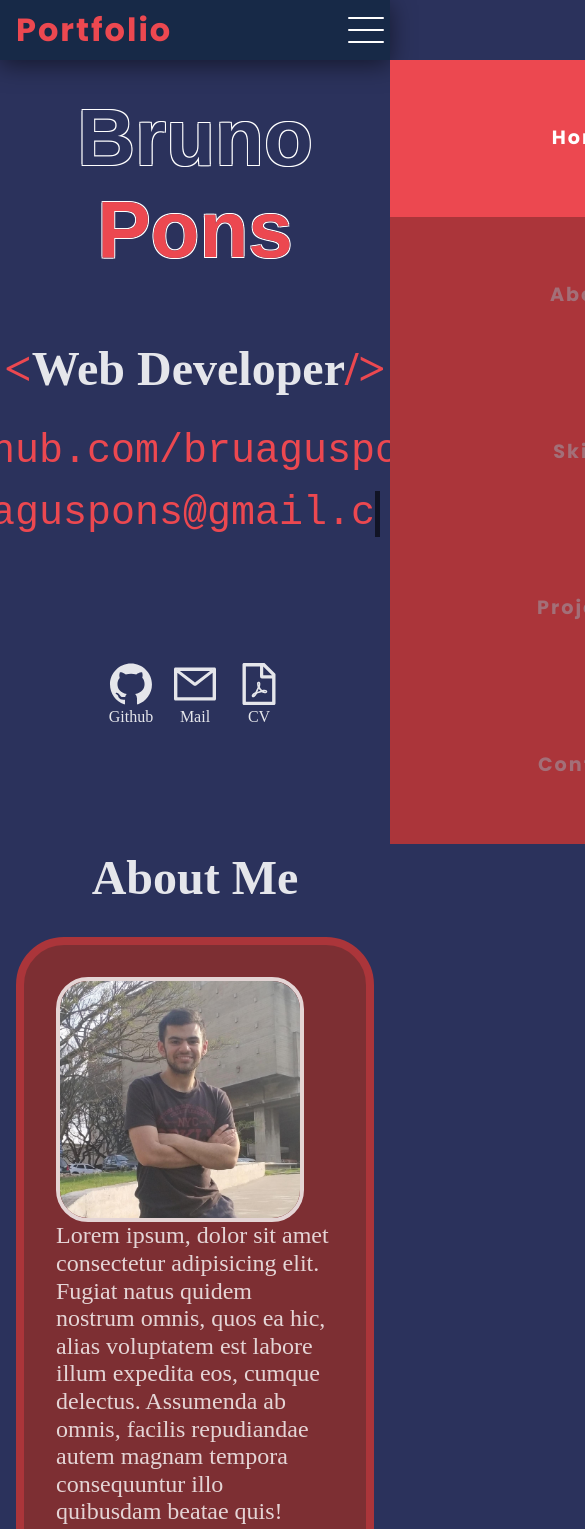
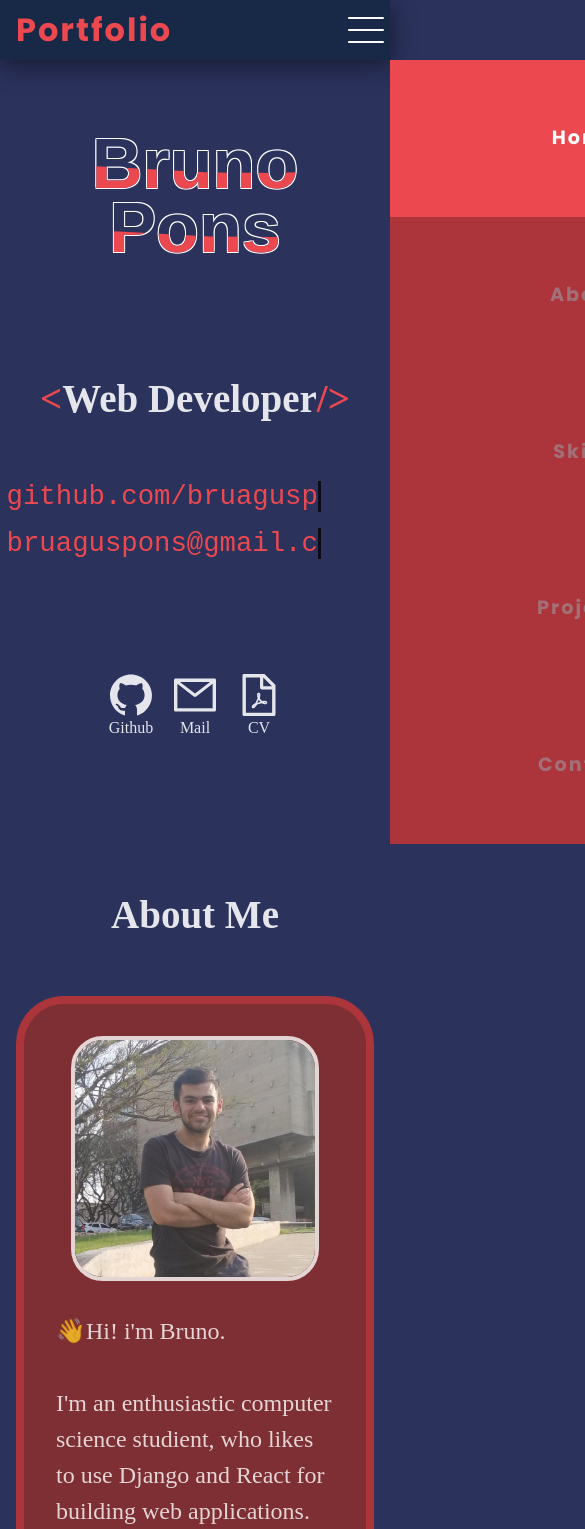
Before and after one commit to bruaguspons/portfolio, a React (Vite) app: page / in a window 390 px wide. Shown: the top 1529 px of the page, 585 px wide, since content can reach past the window. Built offline with nearby package versions, Linux system fonts and the light colour scheme.

Commit message:
about/projects added

```diff
--- a/src/App.jsx
+++ b/src/App.jsx
@@ -1,7 +1,9 @@
 import { useState } from 'react'
 import reactLogo from './assets/react.svg'
 import About from './components/About'
+import Contact from './components/Contact'
 import Header from './components/Header'
+import Projects from './components/Projects'
 import Skills from './components/Skills'
 function App() {
   return (
@@ -9,8 +11,8 @@ function App() {
       <Header />
       <About />
       <Skills />
-      <section id='projects' style={{ height: 500 + 'px' }}>Projects</section>
-      <section id='contact' style={{ height: 500 + 'px' }}>Contact</section>
+      <Projects />
+      <Contact />
     </>
   )
 }
--- a/src/components/About.jsx
+++ b/src/components/About.jsx
@@ -6,7 +6,17 @@ const About = () => {
             <h2 className='title'>About Me</h2>
             <section className='card'>
 
-                <p><img src={Potho} alt="" />Lorem ipsum, dolor sit amet consectetur adipisicing elit. Fugiat natus quidem nostrum omnis, quos ea hic, alias voluptatem est labore illum expedita eos, cumque delectus. Assumenda ab omnis, facilis repudiandae autem magnam tempora consequuntur illo quibusdam beatae quis! Beatae a laborum perspiciatis fugiat doloribus consectetur, facilis quos, ullam eligendi iusto, vero atque quisquam voluptate delectus sint architecto consequatur hic est. Nobis quos tempore quasi blanditiis natus velit earum adipisci non et? Voluptas rerum facilis, necessitatibus, voluptatem assumenda sint asperiores porro tempora, voluptatum voluptates soluta quia unde quis. Qui dolorum architecto ducimus eaque rem assumenda accusantium atque ut, labore fugiat natus?</p>
+                <p>
+                    <img src={Potho} alt="" />
+                    👋Hi! i'm Bruno.
+                    <br></br>
+                    <br></br>
+                    I'm an enthusiastic computer science studient,  who likes to use Django and React for building web applications.
+                    <br></br>
+                    I like to learn on my own and solve challenging problems. In my free time, I solve problems on HackerRank, read tech articles and i enjoy playing chess.
+                    <br></br>
+                    I'm a team worker, hard worker, responsible and i'm looking for my first job.
+                </p>
             </section>
         </div>
     )
--- /dev/null
+++ b/src/components/Contact.jsx
@@ -0,0 +1,11 @@
+import React from 'react'
+
+const Contact = () => {
+    return (
+        <div id='contact'>
+            <h2 className='title'>Contact</h2>
+        </div>
+    )
+}
+
+export default Contact
--- a/src/components/Home.jsx
+++ b/src/components/Home.jsx
@@ -10,8 +10,10 @@ const Home = () => {
     return (
         <div className="container-home" id='home'>
             <div className='container-name'>
-                <h1 className='border'>Bruno Pons</h1>
-                <h1 className='wave'>Bruno Pons</h1>
+                <h1 className='border name'>Bruno</h1>
+                <h1 className='wave name'>Bruno</h1>
+                <h1 className='border surname'>Pons</h1>
+                <h1 className='wave surname'>Pons</h1>
             </div>
 
 
--- /dev/null
+++ b/src/components/Projects.jsx
@@ -0,0 +1,24 @@
+import React from 'react'
+
+const Projects = () => {
+    return (
+        <div id='projects'>
+            <h2 className='title'>Projects</h2>
+            <div className='cards-content'>
+
+                <div className='card'>
+                    <div style={{ background: 'grey', height: 200 + 'px', margin: 2 + 'rem' }}>Coming soon...</div>
+                    <h3>Blog-Site</h3>
+                    <button></button>
+                </div>
+                <div className='card'>
+                    <div style={{ background: 'grey', height: 200 + 'px', margin: 2 + 'rem' }}>Coming soon...</div>
+                    <h3>Social Media App</h3>
+                    <button></button>
+                </div>
+            </div>
+        </div>
+    )
+}
+
+export default Projects
--- a/src/styles/about.css
+++ b/src/styles/about.css
@@ -6,8 +6,11 @@
 #about img {
     width: 100%;
     max-width: 15rem;
-    float: left;
-    margin-right: 1rem;
+    left: 1rem;
+    top: 0;
+    bottom: 0;
+    margin: auto 0;
+    margin-right: 2rem;
     border: .25rem solid var(--color-text-secundary);
     border-radius: 2rem;
 }
@@ -17,4 +20,21 @@
     margin: 2rem;
     text-align: left;
     font-size: 1.5rem;
+    line-height: 1.5em;
+    display: flex;
 }
+
+
+@media (max-width: 830px) {
+    #about img {
+        left: 0;
+        right: 0;
+        margin: auto;
+    }
+
+    #about p {
+        display: flex;
+        flex-direction: column;
+        gap: 2rem;
+    }
+}
--- /dev/null
+++ b/src/styles/contact.css
@@ -0,0 +1,3 @@
+#contact {
+    margin: 2rem;
+}
--- a/src/styles/home.css
+++ b/src/styles/home.css
@@ -30,6 +30,14 @@ h1 {
     text-align: center;
 }
 
+h1.name {
+    margin-right: 16rem;
+}
+
+h1.surname {
+    margin-left: 16rem;
+}
+
 .border {
     color: var(--primary);
     text-shadow:
@@ -47,7 +55,7 @@ h1 {
 /* sub title */
 h2 {
     margin: 0 auto;
-    margin-bottom: 2rem;
+    margin: 15.0vmin 0;
     font-size: 3rem;
     color: var(--color-text);
 }
@@ -106,7 +114,7 @@ footer>a:hover span {
 .dynamic-text-git,
 .dynamic-text-gmail {
     margin-bottom: 1rem;
-    font-size: 2.5rem;
+    font-size: 2rem;
     /* font-size: clamp(1rem, 3vw + 1rem, 4rem); */
     position: relative;
     font-family: "Source Code Pro", monospace;
@@ -173,6 +181,7 @@ footer>a:hover span {
 @keyframes wave {
 
     0%,
+
     100% {
         clip-path: polygon(0% 47%, 10% 48%, 33% 54%, 54% 60%, 70% 61%, 84% 59%, 100% 52%, 100% 100%, 0% 100%);
     }
@@ -181,3 +190,29 @@ footer>a:hover span {
         clip-path: polygon(0% 60%, 15% 65%, 34% 66%, 51% 62%, 67% 50%, 84% 45%, 100% 46%, 100% 100%, 0% 100%);
     }
 }
+
+@media (max-width: 590px) {
+    h1.name {
+        font-size: 18.0vw;
+        margin-right: 0rem;
+        margin-top: 2rem;
+    }
+
+    h1.surname {
+        font-size: 18.0vw;
+        margin-left: 0rem;
+        margin-top: 6rem;
+    }
+}
+
+@media (max-width: 590px) {
+
+    .dynamic-text-git,
+    .dynamic-text-gmail {
+        font-size: 7.0vw;
+    }
+
+    h2 {
+        font-size: 10.0vw;
+    }
+}
--- a/src/styles/index.css
+++ b/src/styles/index.css
@@ -6,6 +6,8 @@
 @import './home.css';
 @import './skills.css';
 @import './about.css';
+@import './projects.css';
+@import './contact.css';
 
 :root {
     --font-Poppins: 'Poppins', sans-serif;
--- /dev/null
+++ b/src/styles/projects.css
@@ -0,0 +1,11 @@
+#projects {
+    margin: 1rem;
+}
+
+.cards-content {
+    max-width: 700px;
+    margin: 0 auto;
+    display: flex;
+    flex-direction: column;
+    gap: 2rem;
+}
--- a/src/styles/skills.css
+++ b/src/styles/skills.css
@@ -4,6 +4,7 @@
 
 table {
     margin: 0 auto;
+    padding: 1rem;
     max-width: 700px;
     width: 100%;
     line-height: 3rem;
@@ -12,8 +13,8 @@ table {
 thead tr {
     color: var(--color-text);
     font-size: 2rem;
-    padding-bottom: 2rem;
 }
+
 
 table td div {
     color: var(--color-text);
@@ -24,3 +25,17 @@ table td div {
     justify-content: center;
     align-items: center;
 }
+
+@media (max-width: 600px) {
+    thead tr {
+        font-size: 1.4rem;
+    }
+
+    table td div {
+        font-size: 1.2rem;
+    }
+
+    table td div img {
+        height: 3rem;
+    }
+}
```
